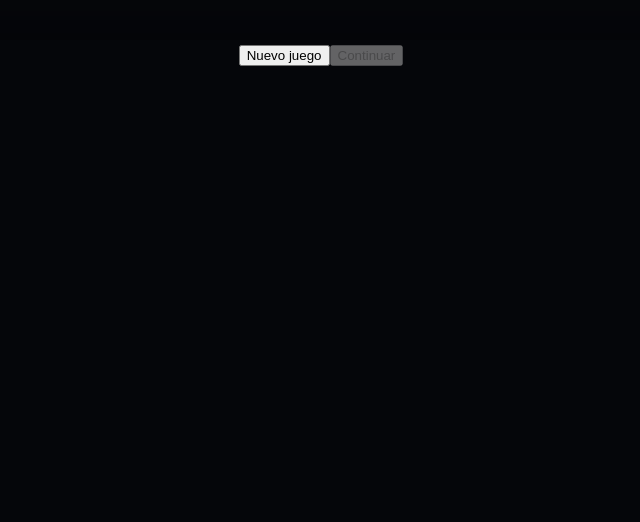
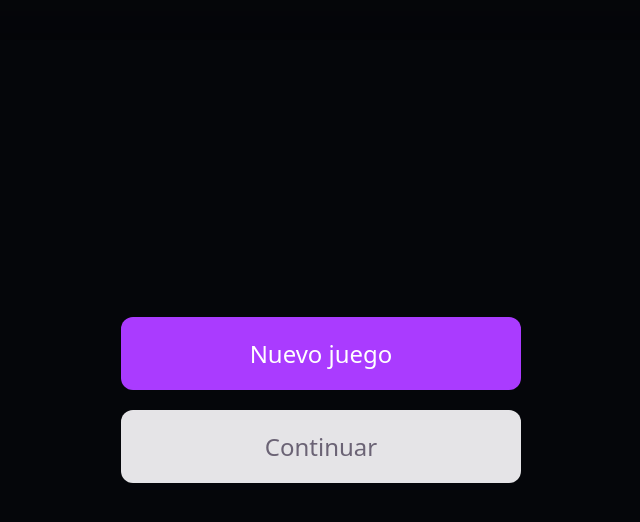
Before and after one commit to ItsRhyas/BarrancoGroup, a React (Vite) app in the folder apps/frontend/: page / in a window 1280 px wide. Shown: the top 522 px of the page, without its empty margins (319-959 px from the left). Built offline with nearby package versions, Linux system fonts and the light colour scheme.

Commit message:
feat(frontend): chapter select cards and screen styles

```diff
--- a/apps/frontend/src/App.css
+++ b/apps/frontend/src/App.css
@@ -215,6 +215,134 @@
   }
 }
 
+.start-screen {
+  display: flex;
+  flex-direction: column;
+  align-items: center;
+  justify-content: center;
+  height: 100%;
+  gap: clamp(16px, 4.44cqh, 32px);
+  padding: clamp(16px, 4.44cqh, 32px);
+  box-sizing: border-box;
+}
+
+.start-screen-actions {
+  display: flex;
+  flex-direction: column;
+  align-items: center;
+  gap: clamp(12px, 2.78cqh, 20px);
+  width: 100%;
+  max-width: clamp(280px, 55.56cqh, 400px);
+}
+
+.start-button {
+  width: 100%;
+  font-size: clamp(16px, 3.33cqh, 24px);
+  font-family: var(--heading);
+  font-weight: 500;
+  padding: clamp(12px, 2.78cqh, 20px) clamp(24px, 5.56cqh, 40px);
+  border-radius: 12px;
+  border: none;
+  background: var(--accent);
+  color: white;
+  cursor: pointer;
+
+  &:hover {
+    filter: brightness(1.05);
+  }
+
+  &:focus-visible {
+    outline: 2px solid var(--accent-border);
+    outline-offset: 2px;
+  }
+
+  &:disabled {
+    background: var(--border);
+    color: var(--text);
+    cursor: not-allowed;
+  }
+}
+
+.chapter-select {
+  display: flex;
+  flex-direction: column;
+  align-items: center;
+  justify-content: center;
+  height: 100%;
+  gap: clamp(20px, 5.56cqh, 40px);
+  padding: clamp(16px, 4.44cqh, 32px);
+  box-sizing: border-box;
+}
+
+.chapter-select-title {
+  font-size: clamp(24px, 4.44cqh, 36px);
+  margin: 0;
+  color: var(--text-h);
+}
+
+.chapter-cards {
+  display: flex;
+  flex-direction: row;
+  align-items: stretch;
+  justify-content: center;
+  gap: clamp(16px, 3.33cqh, 24px);
+  width: 100%;
+}
+
+.chapter-card {
+  display: flex;
+  flex-direction: column;
+  align-items: center;
+  justify-content: center;
+  gap: clamp(10px, 2.22cqh, 16px);
+  flex: 1 1 0;
+  max-width: clamp(200px, 41.67cqh, 300px);
+  padding: clamp(16px, 3.33cqh, 24px);
+  border: 2px solid var(--border);
+  border-radius: 16px;
+  background: var(--bg);
+  cursor: pointer;
+  text-align: center;
+
+  &:hover {
+    border-color: var(--accent-border);
+    background: var(--accent-bg);
+  }
+
+  &:focus-visible {
+    outline: 2px solid var(--accent-border);
+    outline-offset: 2px;
+  }
+}
+
+.chapter-card-number {
+  display: grid;
+  place-items: center;
+  width: clamp(36px, 6.67cqh, 48px);
+  height: clamp(36px, 6.67cqh, 48px);
+  border-radius: 50%;
+  background: var(--accent);
+  color: white;
+  font-size: clamp(18px, 3.33cqh, 24px);
+  font-weight: 500;
+}
+
+.chapter-card-title {
+  font-size: clamp(18px, 3.33cqh, 24px);
+  margin: 0;
+  color: var(--text-h);
+}
+
+.chapter-card-narrative {
+  font-size: clamp(13px, 2.22cqh, 16px);
+  line-height: 1.4;
+  margin: 0;
+  display: -webkit-box;
+  -webkit-line-clamp: 3;
+  -webkit-box-orient: vertical;
+  overflow: hidden;
+}
+
 .rotate-device {
   display: none;
   position: fixed;
--- /dev/null
+++ b/apps/frontend/src/components/ChapterSelect.tsx
@@ -0,0 +1,29 @@
+import { levels } from "../game/levels";
+
+interface ChapterSelectProps {
+  onSelectChapter: (index: number) => void;
+}
+
+export function ChapterSelect({ onSelectChapter }: ChapterSelectProps) {
+  return (
+    <section className="chapter-select" aria-label="Selección de capítulo">
+      <h2 className="chapter-select-title">Elige un capítulo</h2>
+      <div className="chapter-cards">
+        {levels.map((level, index) => (
+          <button
+            key={level.id}
+            type="button"
+            className="chapter-card"
+            onClick={() => onSelectChapter(index)}
+          >
+            <span className="chapter-card-number" aria-hidden="true">
+              {index + 1}
+            </span>
+            <h3 className="chapter-card-title">{level.title}</h3>
+            <p className="chapter-card-narrative">{level.narrative}</p>
+          </button>
+        ))}
+      </div>
+    </section>
+  );
+}
```
